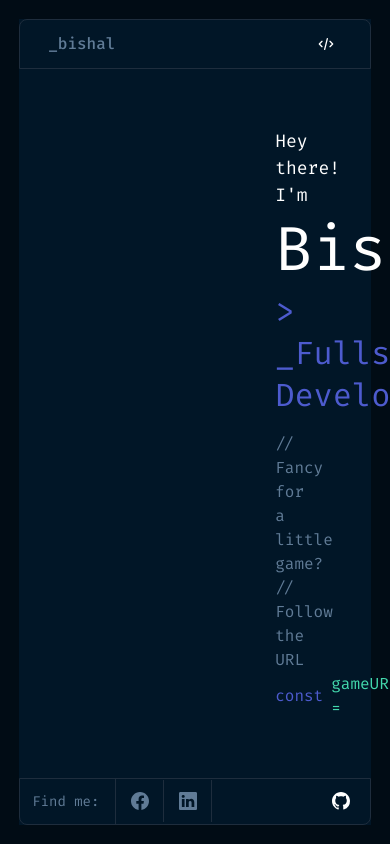
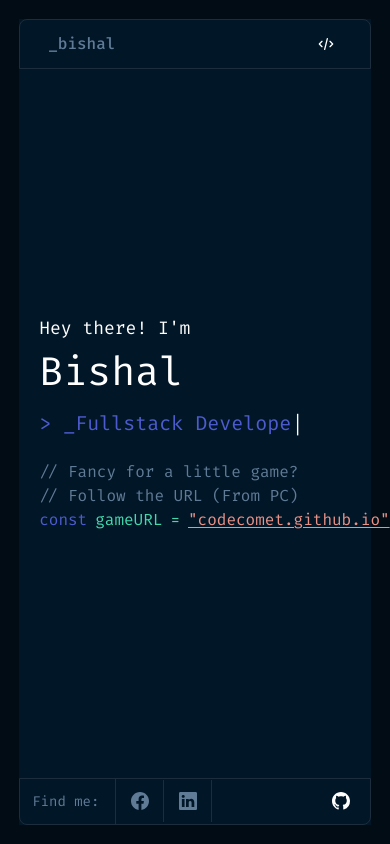
Before and after one commit to codeComet/portfolio2, a React (Vite) app: page / in a window 390 px wide. Built offline with nearby package versions, Linux system fonts and the light colour scheme.

Commit message:
fixed issues on mobile devices

```diff
--- a/src/components/CustomCursor.jsx
+++ b/src/components/CustomCursor.jsx
@@ -49,7 +49,7 @@ const CustomCursor = () => {
 
   return (
     <motion.div
-      className={`fixed top-0 left-0 `}
+      className={`fixed top-0 left-0 sm:hidden`}
       style={style}
       variants={variants}
       animate="default"
--- a/src/components/Navbar.jsx
+++ b/src/components/Navbar.jsx
@@ -26,6 +26,7 @@ const Navbar = () => {
               className="pr-[60px]  p-3 no-underline"
               style={({ isActive }) => ({
                 borderBottom: isActive ? "2px solid #FEA55F" : "none",
+                color: isActive ? "white" : "#607B96",
               })}
             >
               <p className="hover:text-white ease-in-out duration-300 text-label font-medium md:text-code">
@@ -37,6 +38,7 @@ const Navbar = () => {
               className="pr-[60px] border-y-0 border border-border p-3 no-underline"
               style={({ isActive }) => ({
                 borderBottom: isActive ? "2px solid #FEA55F" : "none",
+                color: isActive ? "white" : "#607B96",
               })}
             >
               <p className="hover:text-white ease-in-out duration-300 text-label font-medium md:text-code">
@@ -48,6 +50,7 @@ const Navbar = () => {
               className="pr-[60px] border-y-0 border border-border p-3 no-underline"
               style={({ isActive }) => ({
                 borderBottom: isActive ? "2px solid #FEA55F" : "none",
+                color: isActive ? "white" : "#607B96",
               })}
             >
               <p className="hover:text-white ease-in-out duration-300 text-label font-medium md:text-code">
@@ -55,6 +58,7 @@ const Navbar = () => {
               </p>
             </NavLink>
           </div>
+
           {/* Mobile menu */}
           <button
             type="button"
--- a/src/index.css
+++ b/src/index.css
@@ -17,6 +17,20 @@
   line-height: 42px;
 }
 
+.Typewriter__cursor {
+  color: white;
+  font-size: 25px;
+}
+
+@media screen and (max-width: 600px) {
+  .Typewriter__wrapper {
+    font-size: 20px;
+  }
+  .Typewriter__cursor {
+    font-size: 18px !important;
+  }
+}
+
 @media screen and (max-width: 992px) {
   #root {
     padding: 1.2rem;
--- a/src/pages/Home.jsx
+++ b/src/pages/Home.jsx
@@ -4,11 +4,12 @@ import Typewriter from "typewriter-effect";
 
 const Home = () => {
   return (
-    <div className="w-full h-auto px-64 flex items-center justify-center flex-wrap z-10">
-      <div className="w-1/2 mx-auto ">
+    <div className="w-full h-auto px-64 sm:px-5 flex items-center justify-center flex-wrap z-10">
+      <div className="w-1/2 mx-auto sm:w-full ">
         <p className="text-bodyFont text-white">Hey there! I'm</p>
-        <h1 className="text-heading text-white">Bishal</h1>
-        {/* <h2 className="text-subheading text-blue">&gt; Frontend Developer</h2> */}
+        <h1 className="text-heading sm:text-[40px] sm:leading-normal text-white">
+          Bishal
+        </h1>
         <Typewriter
           options={{
             strings: [
@@ -23,10 +24,11 @@ const Home = () => {
         />
         <div className="mt-4">
           <p className="text-bodyText">// Fancy for a little game?</p>
-          <p className="text-bodyText">// Follow the URL</p>
+          <p className="text-bodyText">// Follow the URL (From PC)</p>
           <div className="flex items-center">
             <p className="text-blue mr-2">const</p>
-            <p className="text-green mr-2">gameURL = </p>
+            <p className="text-green mr-2">gameURL </p>
+            <p className="text-green mr-2"> = </p>
             <a
               href="https://codecomet.github.io"
               target="_blank"
@@ -38,7 +40,7 @@ const Home = () => {
           </div>
         </div>
       </div>
-      <div className="w-1/2  bg-hero-bg bg-contain bg-center">
+      <div className="w-1/2 sm:w-full sm:hidden  bg-hero-bg bg-contain bg-center">
         <VerticalSlider />
       </div>
     </div>
```
